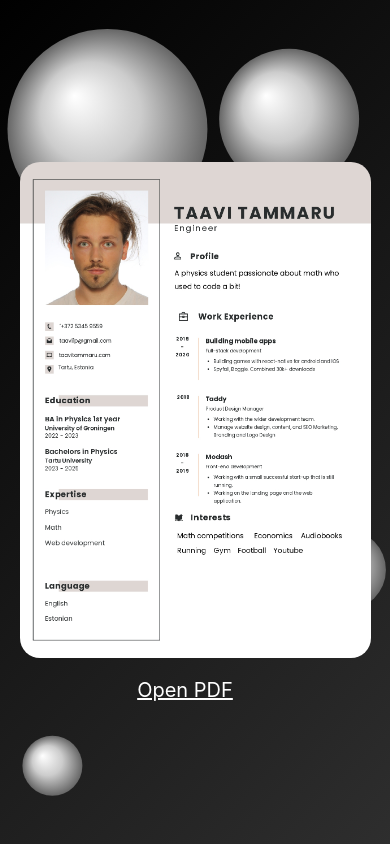
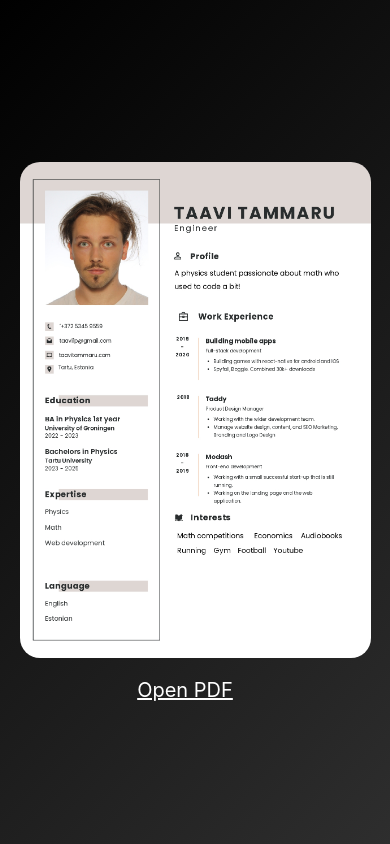
Before and after one commit to Taavi1p/portfolio, a React (Create React App) app: page /CV in a window 390 px wide. Built offline with nearby package versions, Linux system fonts and the light colour scheme.

Commit message:
no bubbles on mobile

```diff
--- a/src/components/blog/Blog.js
+++ b/src/components/blog/Blog.js
@@ -8,7 +8,6 @@ function Blog() {
     window.scrollTo(0, 0);
   }, []);
   return (
-    <PageWrapper>
       <div className={styles.blogPage}>
         <BlogPost
           title="Järgmised viis aastat"
@@ -109,7 +108,6 @@ function Blog() {
           ]}
         />
       </div>
-    </PageWrapper >
   );
 }
 
--- a/src/components/blog/blog.module.css
+++ b/src/components/blog/blog.module.css
@@ -7,6 +7,7 @@
     padding-left: 20px;
     padding-right: 20px;
     padding-top: 100px;
+    background: linear-gradient(135deg, black, rgba(46, 46, 46, 1));
 }
 
 .link {
--- a/src/components/common/page-wrapper/PageWrapper.js
+++ b/src/components/common/page-wrapper/PageWrapper.js
@@ -1,7 +1,41 @@
 import { useEffect, useRef, useState } from 'react';
+
+// Simple mobile detection hook
+function useIsMobile() {
+  const [isMobile, setIsMobile] = useState(window.innerWidth <= 700);
+  useEffect(() => {
+    const handleResize = () => setIsMobile(window.innerWidth <= 700);
+    window.addEventListener('resize', handleResize);
+    return () => window.removeEventListener('resize', handleResize);
+  }, []);
+  return isMobile;
+}
+
+// Example mobile wrapper component
+const MobileWrapper = ({ children }) => (
+  <div style={{ position: 'relative', minHeight: '100vh', width: '100%', margin: 0, padding: 0 }}>
+    <div style={{
+      position: 'fixed',
+      background: 'linear-gradient(135deg, black, rgba(46, 46, 46, 1))',
+      inset: 0,
+      zIndex: 0,
+      }}
+      />
+  <div style={{
+    minHeight: '100vh',
+    display: 'flex',
+    flexDirection: 'column',
+    justifyContent: 'center',
+    alignItems: 'center',
+  }}>
+    {children}
+  </div>
+  </div>
+);
 
 // Main component for the dynamic background
 const App = ({ children }) => {
+  const isMobile = useIsMobile();
   const canvasRef = useRef(null);
   const bubblesRef = useRef([]);
   const animationFrameId = useRef(null);
@@ -31,6 +65,7 @@ const App = ({ children }) => {
   }, []);
 
   useEffect(() => {
+    if (isMobile) return; // Skip canvas on mobile
     const canvas = canvasRef.current;
     if (!canvas) return;
 
@@ -160,7 +195,12 @@ const App = ({ children }) => {
     // Start the animation loop
     animate();
 
-  }, [windowDimensions.width, windowDimensions.height]);
+  }, [windowDimensions.width, windowDimensions.height, isMobile]);
+
+  // Render mobile or desktop version
+  if (isMobile) {
+    return <MobileWrapper>{children}</MobileWrapper>;
+  }
 
   return (
     <div style={{ position: 'relative', minHeight: '100vh', width: '100%', margin: 0, padding: 0 }}>
@@ -174,7 +214,7 @@ const App = ({ children }) => {
           height: '100vh',
           zIndex: 0,
           display: 'block',
-          background: 'linear-gradient(135deg, black, rgba(46, 46, 46, 1))', // Diagonal gradient
+          background: 'linear-gradient(135deg, black, rgba(46, 46, 46, 1))',
         }}
       />
       {/* Foreground content */}
--- a/src/components/landing-page/Home.css
+++ b/src/components/landing-page/Home.css
@@ -186,7 +186,7 @@
 .nav-link:hover::before {
     transform: none !important;
     box-shadow: none !important;
-    background: none !important;
+    color: rgb(17, 17, 17) !important;
     filter: none !important;
     color: inherit !important;
 }
--- a/src/components/websites/websites.module.css
+++ b/src/components/websites/websites.module.css
@@ -84,9 +84,10 @@
 
   @media (max-width: 768px) {
   .websitesContainer {
-    padding: 100px;
+    padding: 0px;
     padding-top: 30px;
     padding-bottom: 20px;
-    min-width: 100px;
+    width: 100%;
+    min-width: unset;
   }
 }
```
